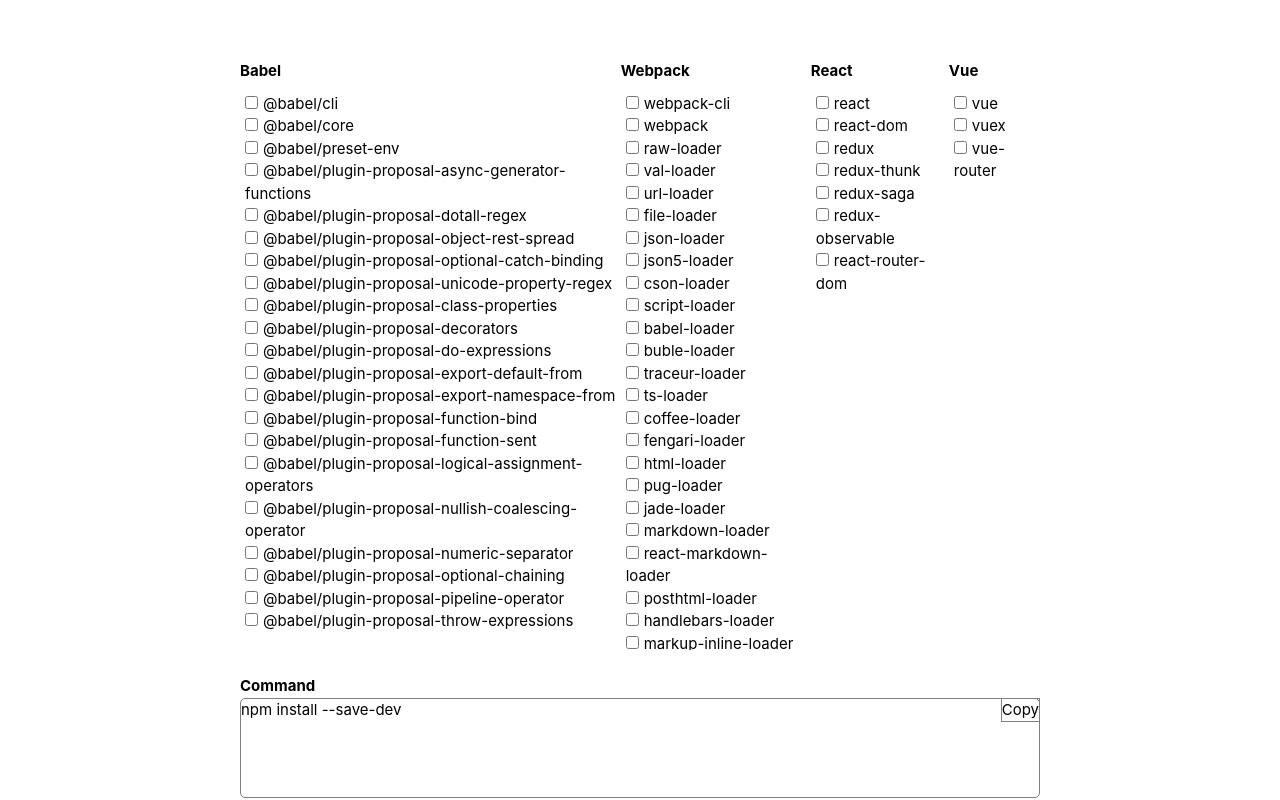
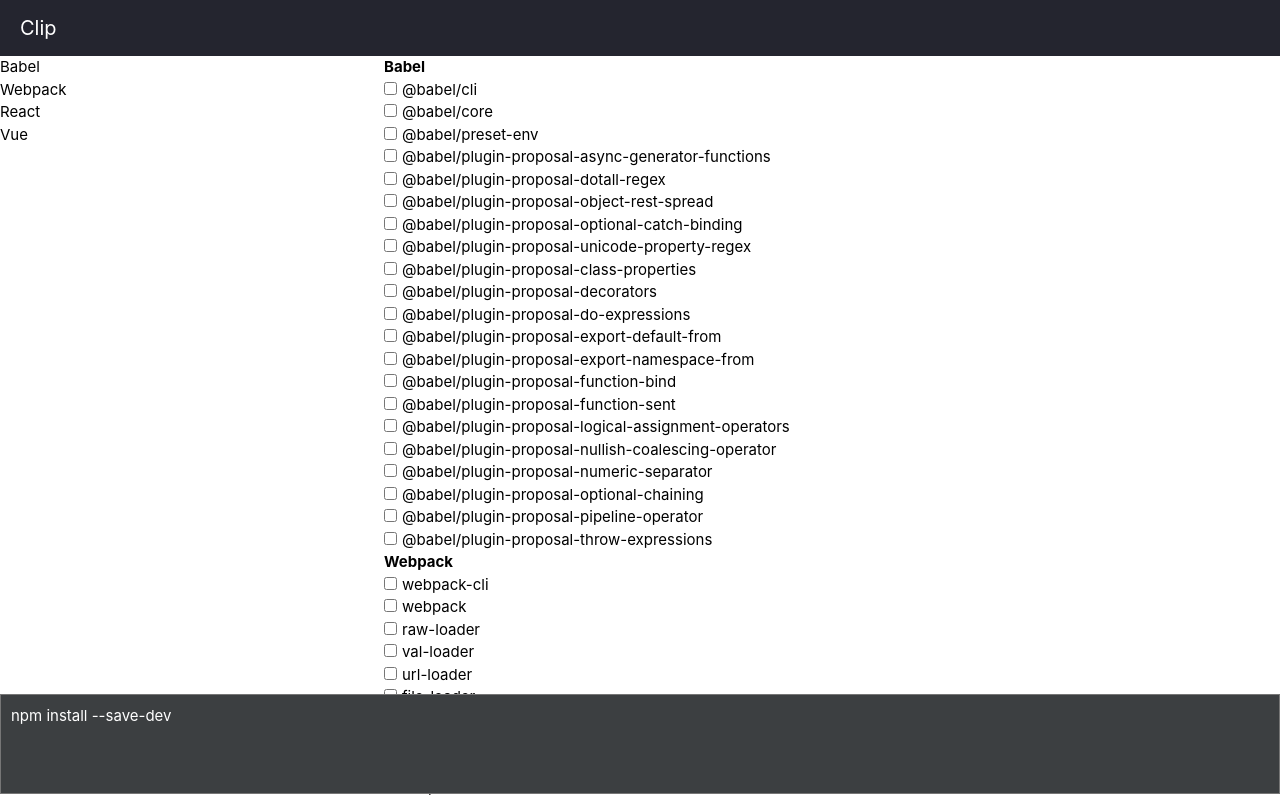
Before and after one commit to hg-pyun/clip, a React app: page / in a window 1280 px wide. Shown: the top 800 px of the page. Built offline with nearby package versions, Linux system fonts and the light colour scheme.

Commit message:
Update new user interfaces

```diff
--- a/src/js/App.tsx
+++ b/src/js/App.tsx
@@ -1,13 +1,14 @@
 import React, {Component} from 'react';
-import TextField from './components/TextField';
+import CommandBox from './components/CommandBox';
 import CheckBox from './components/CheckBox';
+import Navigator from "./components/Navigator";
 
 import BabelPackage from './models/BabelPackage';
 import WebpackPackage from './models/WebpackPackage';
 import ReactPackage from './models/ReactPackage';
 import VuePackage from './models/VuePackage';
 
-import '../scss/installer.scss';
+import '../scss/app.scss';
 
 interface InstallerProps {
 }
@@ -53,7 +54,17 @@
 
     render() {
         return (
-            <div className={'install-wrap'}>
+            <div className={'wrap'}>
+                <Navigator />
+                <div className={'content'}>
+                    <div className={'sidebar'}>
+                        <ul>
+                            <li>Babel</li>
+                            <li>Webpack</li>
+                            <li>React</li>
+                            <li>Vue</li>
+                        </ul>
+                    </div>
                     <div className={'dashboard'}>
                         <div className={'package'}>
                             <h2 className={'name'}>Babel</h2>
@@ -72,9 +83,8 @@
                             {this.renderCheckBoxList(this.state.packages.vue)}
                         </div>
                     </div>
-                <div className={'command-box'}>
-                    <TextField value={this.renderCommands(this.state.checkedItems)}/>
                 </div>
+                <CommandBox value={this.renderCommands(this.state.checkedItems)}/>
             </div>
         )
     }
--- /dev/null
+++ b/src/js/components/CommandBox.tsx
@@ -0,0 +1,36 @@
+import React, {Component} from 'react';
+import '../../scss/commandbox.scss';
+
+interface CommandBoxProps {
+    value: string;
+}
+
+interface CommandBoxState {
+}
+
+class CommandBox extends Component<CommandBoxProps, CommandBoxState> {
+
+    copyText = (str) => {
+        const el = document.createElement('textarea');
+        el.value = str;
+        el.setAttribute('readonly', '');
+        el.style.position = 'absolute';
+        el.style.left = '-9999px';
+        document.body.appendChild(el);
+        el.select();
+        document.execCommand('copy');
+        document.body.removeChild(el);
+    };
+
+    render() {
+        return (
+            <div className={'wrap-command-box'}>
+                <textarea value={this.props.value} readOnly onClick={() => {
+                    this.copyText(this.props.value)
+                }}/>
+            </div>
+        )
+    }
+}
+
+export default CommandBox;
--- /dev/null
+++ b/src/js/components/Navigator.tsx
@@ -0,0 +1,23 @@
+import React, {Component} from 'react';
+import '../../scss/navigator.scss';
+
+interface NavigatorProps {
+}
+
+interface NavigatorState {
+}
+
+class Navigator extends Component<NavigatorProps, NavigatorState> {
+
+    render() {
+        return (
+            <div className={'nav-container'}>
+                <div className={'logo'}>
+                    <span>Clip</span>
+                </div>
+            </div>
+        )
+    }
+}
+
+export default Navigator;
--- a/src/js/components/TextField.tsx
+++ /dev/null
@@ -1,41 +0,0 @@
-import React, {Component} from 'react';
-import '../../scss/textfield.scss';
-
-interface TextFieldProps {
-    value: string;
-}
-
-interface TextFieldState {
-}
-
-class TextField extends Component<TextFieldProps, TextFieldState> {
-
-    handleClickCopyButton = (str) => {
-        const el = document.createElement('textarea');
-        el.value = str;
-        el.setAttribute('readonly', '');
-        el.style.position = 'absolute';
-        el.style.left = '-9999px';
-        document.body.appendChild(el);
-        el.select();
-        document.execCommand('copy');
-        document.body.removeChild(el);
-    };
-
-    render() {
-        return (
-            <div className={'component-textfield'}>
-                <h1>Command</h1>
-                <div className={'area'}>
-                    <textarea value={this.props.value} readOnly/>
-                    <button onClick={() => {
-                        this.handleClickCopyButton(this.props.value)
-                    }}>Copy
-                    </button>
-                </div>
-            </div>
-        )
-    }
-}
-
-export default TextField;
--- /dev/null
+++ b/src/scss/app.scss
@@ -0,0 +1,17 @@
+.content {
+  height: 500px;
+
+  .sidebar {
+    float: left;
+    width: 30%;
+    height: 1000px;
+    overflow: scroll;
+  }
+
+  .dashboard {
+    float: left;
+    width: 70%;
+    height: 1000px;
+    overflow: scroll;
+  }
+}
--- /dev/null
+++ b/src/scss/commandbox.scss
@@ -0,0 +1,16 @@
+.wrap-command-box {
+  position: fixed;
+  width: 100%;
+  bottom: 0;
+
+  textarea {
+    width: 100%;
+    height: 100px;
+    padding: 10px;
+    background-color: #3C3F41;
+    resize: none;
+    box-sizing: border-box;
+    color: white;
+    cursor: pointer;
+  }
+}
--- a/src/scss/installer.scss
+++ /dev/null
@@ -1,28 +0,0 @@
-.install-wrap {
-  width: 800px;
-  margin: 50px auto 100px;
-
-  .dashboard {
-    display: flex;
-
-    .package {
-      height: 600px;
-      overflow: hidden;
-      overflow-y: scroll;
-      .name {
-        font-size: 15px;
-        margin: 10px 0;
-      }
-
-      ul {
-        li {
-          margin-left: 5px;
-        }
-      }
-    }
-  }
-
-  .command-box {
-    margin-top: 25px;
-  }
-}
--- /dev/null
+++ b/src/scss/navigator.scss
@@ -0,0 +1,15 @@
+.nav-container {
+  width: 100%;
+  height: 56px;
+  background-color: #24252F;
+
+  .logo {
+    display: inline-block;
+    margin-left: 20px;
+    line-height: 56px;
+    font-size: 20px;
+    color: white;
+    cursor: pointer;
+  }
+
+}
--- a/src/scss/textfield.scss
+++ /dev/null
@@ -1,23 +0,0 @@
-.component-textfield {
-  .area {
-    position: relative;
-
-    textarea {
-      width: 100%;
-      height: 100px;
-      resize: none;
-
-      border: 1px solid grey;
-      border-radius: 5px;
-      box-sizing: border-box;
-    }
-
-    button {
-      position: absolute;
-      top: 0;
-      right: 0;
-      border: 1px solid grey;
-      box-sizing: border-box;
-    }
-  }
-}
```
Also changed, not shown: src/index.ejs. Lines whose indentation alone changed are shown as unchanged.
